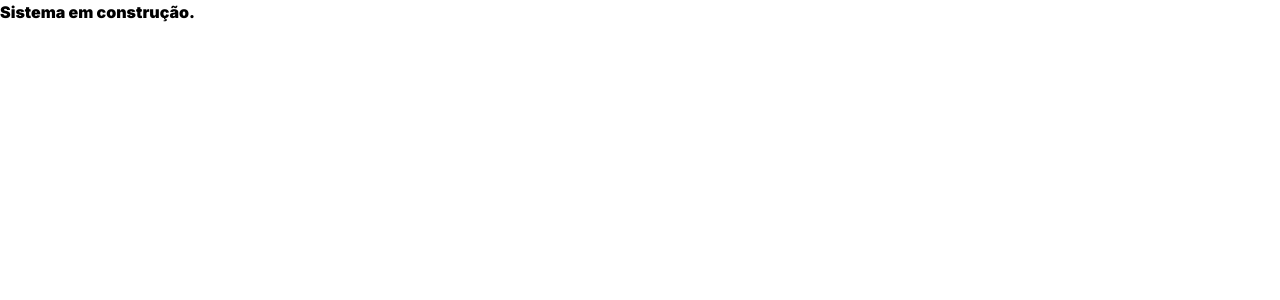
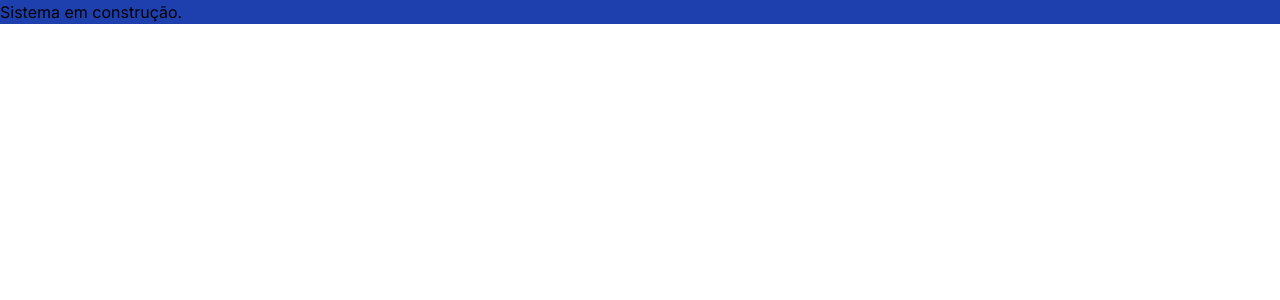
Before and after one commit to lucassa1198/Acme, a Next.js app: page / in a window 1280 px wide. Shown: the top 300 px of the page. Built offline with nearby package versions, Linux system fonts and the light colour scheme; a web font is replaced by a local one.

Commit message:
test: mudando o backgrond-color para testar o funcionamento do tailwind

```diff
--- a/src/app/page.tsx
+++ b/src/app/page.tsx
@@ -1,7 +1,7 @@
 export default function Page() {
   return (
     <main>
-    <h1 className="font-black">Sistema em construção.</h1>
+    <h1 className="bg-blue-800">Sistema em construção.</h1>
     </main>
   );
 }
```
